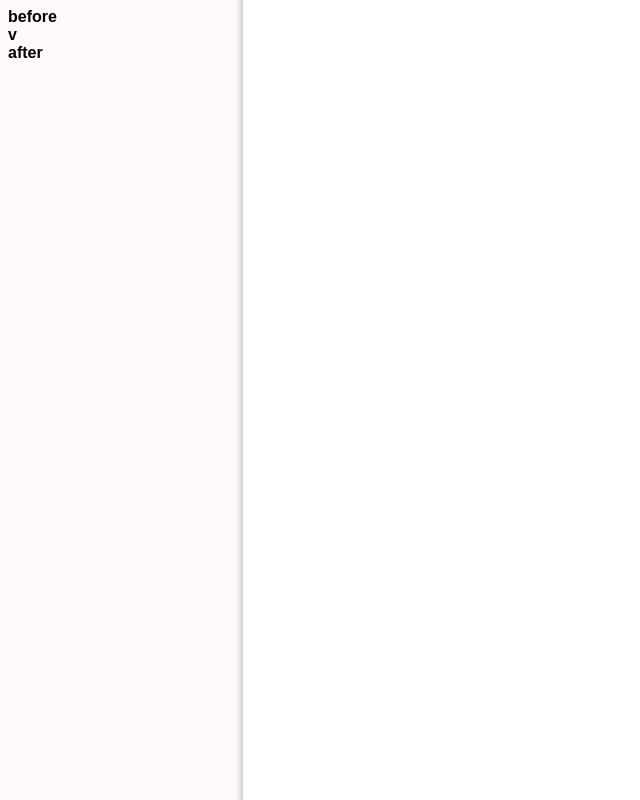
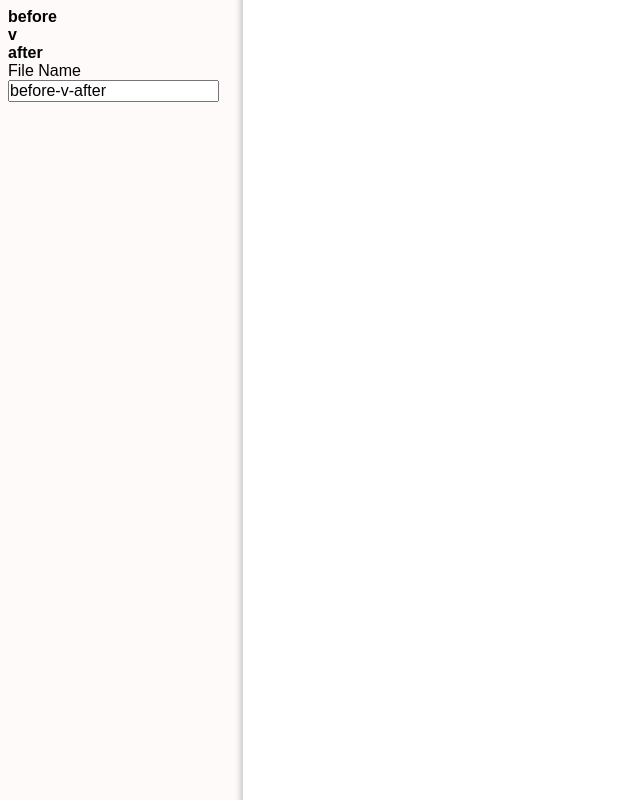
Before and after one commit to qasim/before-after, a website built with Parcel: page index.html in a window 1280 px wide. Shown: the whole page, without its empty margins (0-640 px from the left). Built offline with nearby package versions, Linux system fonts and the light colour scheme.

Commit message:
Add example of handling input
We'll first create an input element in the HTML.
Notice that we add a label. Always add a label::

  +          <div>
  +            <label for="general--file-name">File Name</label>
  +            <input
  +              type="text"
  +              name="general--file-name"
  +              id="general--file-name"
  +              value=""
  +            />
  +          </div>

Now we want to add some handlers in the JavaScript, but first we'll
create some types to represent the state of the program::

  +  // *****
  +  // TYPES
  +  // *****
  +  //
  +  // This section will contain all shared types.
  +
  +  type Maybe<T> = T | null;
  +
  +  type FormValue = {
  +    general: {
  +      fileName: Maybe<string>;
  +    };
  +  };
  +

Our last commit (ccb610a34c5) added a strict tsconfig file, which means
that if we think a variable can be null, we should say it can be null.
Some TypeScript guides use `?` to signify nullability, for example::

   type FormValue = {
     general: {
       fileName?: string;
     }
   }

But then this means that the following is a valid `FormValue`::

  const formValue: FormValue = {
    general: {}
  }

While in practice they are almost equivalent, I do want to be able to
write::

  const formValue: FormValue = {
    general: { fileName: null }
  }

Now that we have types, we can define some values::

     const TEXT = {
  -    greeting: 'hello world',
  +    initial: {fileName: 'before-v-after'},
     };

  +  const FORM: FormValue = {
  +    general: {
  +      fileName: null,
  +    },
  +  };
  +
  +  const $ = {
  +    general: {
  +      fileName: document.getElementById(
  +        'general--file-name',
  +      ) as HTMLInputElement,
  +    },
  +  };

We use `$` as a shorthand because it's a single character and it looks
different than the typical `[a-zA-Z0-9]+` names. Now that we have some
HTML elements, let's add some handlers::

     function main(): void {
  -    console.log(TEXT.greeting);
  +    $.general.fileName.value = TEXT.initial.fileName;
  +    $.general.fileName.onchange = handleFileNameChange;
  +  }

Keeping with the convention of the file, we'll define functions below
their usage. Here's the handler::

  +  // ********
  +  // HANDLERS
  +  // ********
  +  function handleFileNameChange(e: Event): void {
  +    const currentValue = (e.currentTarget as HTMLInputElement).value;
  +    FORM.general.fileName = currentValue;
     }

```diff
--- a/index.html
+++ b/index.html
@@ -11,6 +11,15 @@
       <div class="sidebar">
         <div class="sidebar-content">
           <h1>before<br />v<br />after</h1>
+          <div>
+            <label for="general--file-name">File Name</label>
+            <input
+              type="text"
+              name="general--file-name"
+              id="general--file-name"
+              value=""
+            />
+          </div>
         </div>
       </div>
       <div class="content"></div>
--- a/src/index.ts
+++ b/src/index.ts
@@ -22,6 +22,20 @@
   //
   // Each function should have its input and output types defined.
 
+  // *****
+  // TYPES
+  // *****
+  //
+  // This section will contain all shared types.
+
+  type Maybe<T> = T | null;
+
+  type FormValue = {
+    general: {
+      fileName: Maybe<string>;
+    };
+  };
+
   // *******
   // GLOBALS
   // *******
@@ -29,9 +43,22 @@
   // This section defines all HTML elements, magic numbers, and string constants.
 
   const TEXT = {
-    greeting: 'hello world',
+    initial: {fileName: 'before-v-after'},
   };
 
+  const FORM: FormValue = {
+    general: {
+      fileName: null,
+    },
+  };
+
+  const $ = {
+    general: {
+      fileName: document.getElementById(
+        'general--file-name',
+      ) as HTMLInputElement,
+    },
+  };
 
   // ****
   // MAIN
@@ -42,6 +69,15 @@
   main();
 
   function main(): void {
-    console.log(TEXT.greeting);
+    $.general.fileName.value = TEXT.initial.fileName;
+    $.general.fileName.onchange = handleFileNameChange;
+  }
+
+  // ********
+  // HANDLERS
+  // ********
+  function handleFileNameChange(e: Event): void {
+    const currentValue = (e.currentTarget as HTMLInputElement).value;
+    FORM.general.fileName = currentValue;
   }
 })();
```
